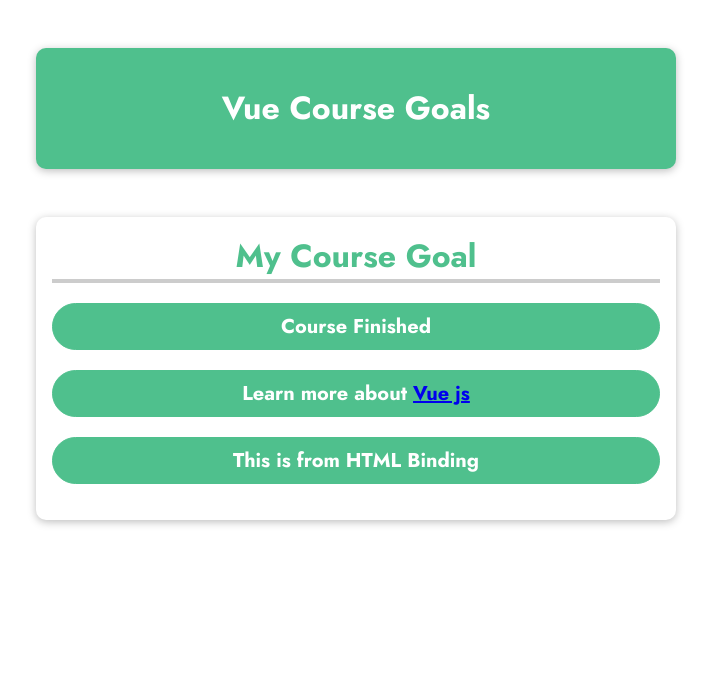
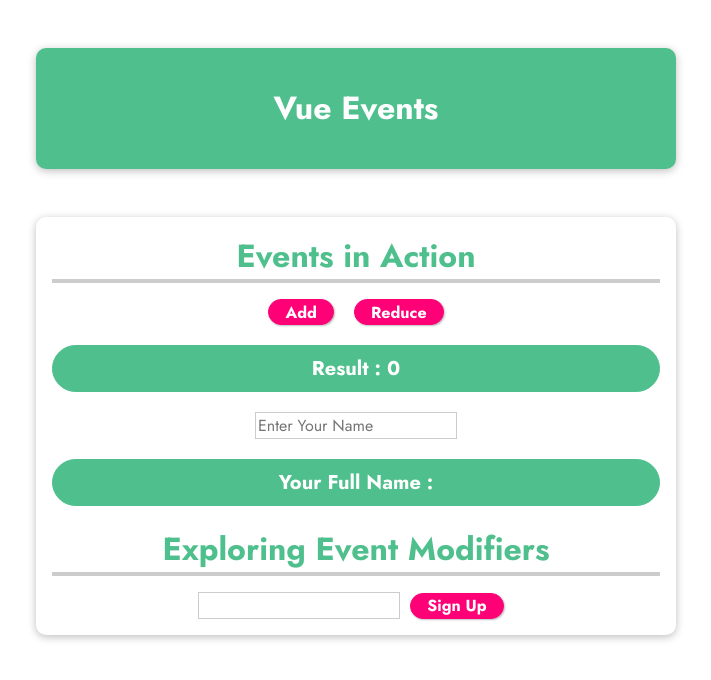
Before and after one commit to shoaib-cowlar/Vuejs-Basics, a plain HTML site: page index.html in a window 1280 px wide. Shown: the whole page, without its empty margins (284-995 px from the left). Drawn offline with nearby package versions, Linux system fonts and the light colour scheme.

Commit message:
Practiced EventBinding , Events & Methods , Event Arguments , Native Event Objects , Locking Content , Two Way Data Binding

```diff
--- a/app.js
+++ b/app.js
@@ -1,21 +1,28 @@
 const app = Vue.createApp({
   data() {
     return {
-      courseGoalA: "Finish the course and learn Vue ! ",
-      courseGoalB: "Course Finished ",
-      htmlData: "<p>This is from HTML Binding</p>",
-      vueLink: "https://vuejs.org/",
+      counter: 0,
+      name: "",
+      confirmedName: "",
     };
   },
   methods: {
-    outputGoal() {
-      const randomNumber = Math.random();
-      if (randomNumber > 0.5) {
-        return this.courseGoalA;
-      } else {
-        return this.courseGoalB;
-      }
+    add() {
+      this.counter++;
+    },
+    reduce() {
+      this.counter--;
+    },
+    setName(event) {
+      this.name = event.target.value;
+    },
+    confirmInput(event) {
+      this.confirmedName = this.name;
+      event.target.value = "";
+    },
+    submitForm() {
+      alert("Form Submitted ");
     },
   },
 });
-app.mount("#user-goal");
+app.mount("#events");
--- a/index.html
+++ b/index.html
@@ -14,13 +14,27 @@
   </head>
   <body>
     <header>
-      <h1>Vue Course Goals</h1>
+      <h1>Vue Events</h1>
     </header>
-    <section id="user-goal">
-      <h2>My Course Goal</h2>
-      <p>{{ outputGoal() }}</p>
-      <p>Learn more about <a v-bind:href="vueLink">Vue js</a></p>
-      <div v-html="htmlData"></div>
+    <section id="events">
+      <h2>Events in Action</h2>
+      <button v-on:click="add()">Add</button>
+      <button v-on:click="reduce()">Reduce</button>
+      <p>Result : {{counter}}</p>
+
+      <input
+        type="text"
+        v-on:input="setName"
+        v-on:keyup.enter="confirmInput"
+        placeholder="Enter Your Name"
+      />
+      <p>Your Full Name : {{confirmedName}}</p>
+
+      <h2>Exploring Event Modifiers</h2>
+      <form v-on:submit.prevent="submitForm">
+        <input type="text" />
+        <button>Sign Up</button>
+      </form>
     </section>
   </body>
 </html>
--- a/styles.css
+++ b/styles.css
@@ -22,7 +22,7 @@ header {
   max-width: 40rem;
 }
 
-#user-goal {
+#events {
   box-shadow: 0 2px 8px rgba(0, 0, 0, 0.26);
   margin: 3rem auto;
   border-radius: 10px;
@@ -32,14 +32,14 @@ header {
   max-width: 40rem;
 }
 
-#user-goal h2 {
+#events h2 {
   font-size: 2rem;
   border-bottom: 4px solid #ccc;
   color: #4fc08d;
   margin: 0 0 1rem 0;
 }
 
-#user-goal p {
+#events p {
   font-size: 1.25rem;
   font-weight: bold;
   border: 1px solid #4fc08d;
@@ -49,18 +49,18 @@ header {
   border-radius: 25px;
 }
 
-#user-goal input {
+#events input {
   font: inherit;
   border: 1px solid #ccc;
 }
 
-#user-goal input:focus {
+#events input:focus {
   outline: none;
   border-color: #1b995e;
   background-color: #d7fdeb;
 }
 
-#user-goal button {
+#events button {
   font: inherit;
   cursor: pointer;
   border: 1px solid #ff0077;
@@ -68,10 +68,13 @@ header {
   color: white;
   padding: 0.05rem 1rem;
   box-shadow: 1px 1px 2px rgba(0, 0, 0, 0.26);
+  margin: 0 10px;
+  font-weight: bold;
+  border-radius: 16px;
 }
 
-#user-goal button:hover,
-#user-goal button:active {
+#events button:hover,
+#events button:active {
   background-color: #ec3169;
   border-color: #ec3169;
   box-shadow: 1px 1px 4px rgba(0, 0, 0, 0.26);
```
